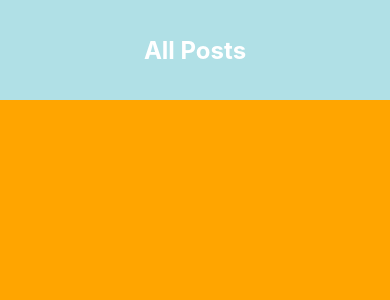
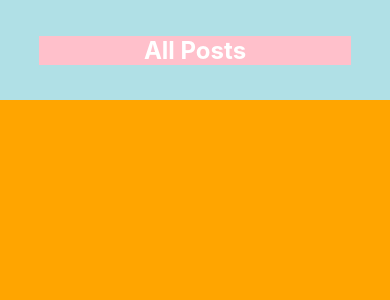
Before and after one commit to Pirsanth/tribeHiredAssignment, a React Native app: screen / in a window 390 px wide. Shown: the top 300 px of the page. Built offline with nearby package versions, Linux system fonts and the light colour scheme.

Commit message:
taking headers out

```diff
--- a/App.js
+++ b/App.js
@@ -14,12 +14,15 @@ import {
   StatusBar,
   StyleSheet,
   Text,
+  TouchableOpacity,
   useColorScheme,
   View,
 } from 'react-native';
+import FontIcon from 'react-native-vector-icons/FontAwesome';
 
 
 const Header = ({showBackButton, title}) => {
+  const COLOR = 'white';
 
   return (
     <View style={{
@@ -27,9 +30,31 @@ const Header = ({showBackButton, title}) => {
       backgroundColor:'powderblue',
       justifyContent:'center',
       alignItems:'center',
-      height:100
+      height:100,
+      flexDirection:'row',
     }}>
-      <Text style={{fontWeight:'bold', color:'white', fontSize:24, textAlign:'center'}}>{title}</Text>
+      {
+        showBackButton && (
+          <TouchableOpacity style={{
+            position:'absolute',
+            width:'10%',
+            left:0,
+            backgroundColor:'red',
+            top:0,
+            bottom:0,
+            justifyContent:'center',
+            alignItems:'center'
+          }}>
+          <FontIcon name="arrow-left" size={22} color={COLOR}/>
+        </TouchableOpacity>
+        )
+      }
+
+      <View style={{width:'80%', justifyContent:'center', alignItems:'center', backgroundColor:'pink'}}>
+        <Text
+        // ellipsizeMode="tail"
+        style={{fontWeight:'bold', color:COLOR, fontSize:24, textAlign:'center'}}>{title}</Text>
+      </View>
     </View>
   );
 };
@@ -42,7 +67,11 @@ const App = () => {
       flex:1,
       backgroundColor:'orange'
     }}>
-      <Header title="All Posts"/>
+      <Header
+        title="All Posts"
+
+        // title="All Posts All Posts All Posts All Posts All Posts All Posts All Posts All Posts All Posts All Posts"
+      />
     </SafeAreaView>
   );
 };
--- a/package.json
+++ b/package.json
@@ -11,7 +11,8 @@
   },
   "dependencies": {
     "react": "17.0.2",
-    "react-native": "0.67.4"
+    "react-native": "0.67.4",
+    "react-native-vector-icons": "^9.1.0"
   },
   "devDependencies": {
     "@babel/core": "^7.12.9",
```
Also changed, not shown: 5 other files (tests, documents, lock files or other folders).
